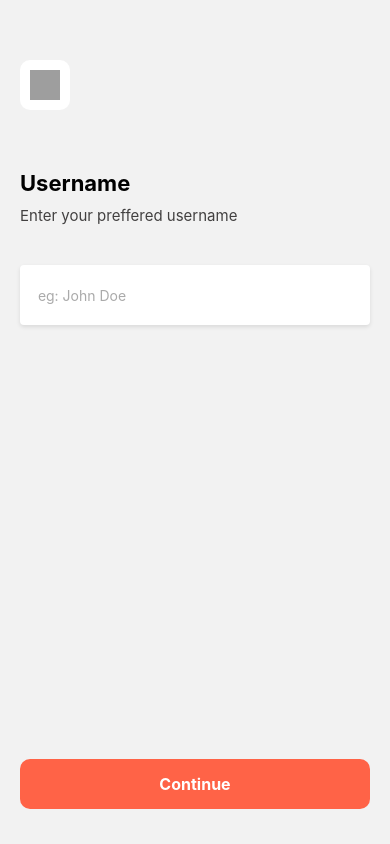
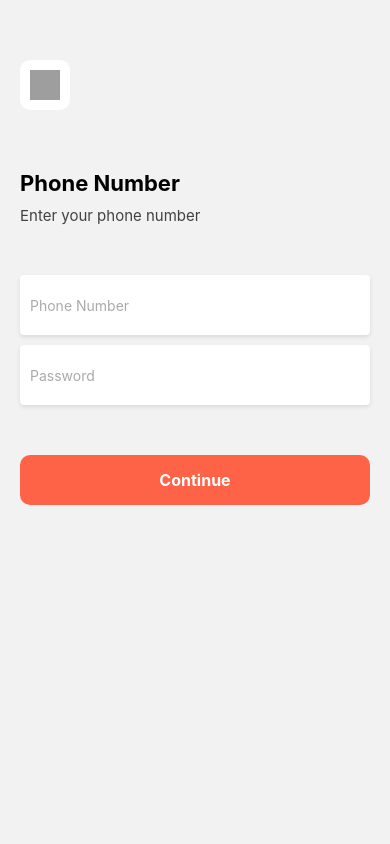
Before and after one commit to TM1718/UserApp, a React Native app: screen /EnterUserName in a window 390 px wide. Built offline with nearby package versions, Linux system fonts and the light colour scheme; grey boxes are pictures that could not be loaded.

Commit message:
Login and Registration separated

```diff
--- a/userScreen/EnterUserName.js
+++ b/userScreen/EnterUserName.js
@@ -1,11 +1,35 @@
-import React from "react";
-import { View, Text, StyleSheet, Image,TextInput, TouchableOpacity, Dimensions } from "react-native";
-import { useNavigation } from "@react-navigation/native";
+import React, { useState } from 'react';
+import { View, Text, StyleSheet, Image, TextInput, TouchableOpacity, Dimensions } from 'react-native';
+import { useNavigation } from '@react-navigation/native';
+import axios from 'axios';
 
 const { width, height } = Dimensions.get('window');
 
 const EnterUserName = () => {
     const navigation = useNavigation();
+    const [phoneNumber, setPhoneNumber] = useState("");
+    const [password, setPassword] = useState("");
+
+    const handleSubmit = async () => {
+        try {
+            const response = await axios.post('http://192.168.122.105:3000/api/users/login', {
+                phoneNumber,
+                password,
+            });
+            console.log(response.data);
+
+            if (response.data.success) {
+                navigation.navigate('UserHomePage');
+                alert('Welcome!');
+            } else {
+                alert('Invalid phone number or password');
+            }
+        } catch (error) {
+            console.log(error);
+            alert('Error logging in');
+        }
+    };
+
     return (
         <View style={styles.container}>
             <TouchableOpacity
@@ -22,26 +46,38 @@ const EnterUserName = () => {
 
             <View style={styles.ParentCon}>
                 <View style={styles.buttonCover3}>
-                    <Text style={styles.para3}>Username</Text>
+                    <Text style={styles.para3}>Phone Number</Text>
                 </View>
                 <View style={styles.textContainer}>
-                    <Text style={styles.text}>Enter your preffered username</Text>
+                    <Text style={styles.text}>Enter your phone number</Text>
                 </View>
 
                 <View style={styles.buttInp}>
                     <View style={styles.inputContainer}>
                         <TextInput
                             style={styles.input}
-                            placeholder="  eg: John Doe"
+                            placeholder="Phone Number"
                             placeholderTextColor="#aaaaaa"
                             underlineColorAndroid="transparent"
+                            keyboardType="phone-pad"
+                            value={phoneNumber}
+                            onChangeText={setPhoneNumber}
+                        />
+                        <TextInput
+                            style={styles.input}
+                            placeholder="Password"
+                            placeholderTextColor="#aaaaaa"
+                            underlineColorAndroid="transparent"
+                            secureTextEntry={true}
+                            value={password}
+                            onChangeText={setPassword}
                         />
                     </View>
+                </View>
 
-            </View>
                 <TouchableOpacity
                     style={styles.button}
-                    onPress={() => navigation.navigate("UserHomePage")}
+                    onPress={handleSubmit}
                 >
                     <Text style={styles.buttonText}>Continue</Text>
                 </TouchableOpacity>
@@ -69,7 +105,7 @@ const styles = StyleSheet.create({
         width: 30,
         height: 30,
     },
-    ParentCon:{
+    ParentCon: {
         marginTop: 160,
         margin: 10,
     },
@@ -77,7 +113,7 @@ const styles = StyleSheet.create({
         fontSize: 22,
         fontWeight: "bold",
     },
-    text:{
+    text: {
         fontSize: 15,
         marginTop: 10,
         color: "#424040",
@@ -93,8 +129,9 @@ const styles = StyleSheet.create({
         shadowOpacity: 0.8,
         shadowRadius: 2,
         elevation: 1,
+        marginTop: 10,
     },
-    buttInp:{
+    buttInp: {
         marginTop: 40,
     },
     button: {
@@ -104,13 +141,13 @@ const styles = StyleSheet.create({
         height: 50,
         justifyContent: 'center',
         alignItems: 'center',
-        marginTop: height-410,
+        marginTop: 50,
     },
     buttonText: {
         fontSize: 16,
         color: '#fff',
         fontWeight: 'bold',
     },
+});
 
-});
 export default EnterUserName;
--- a/userScreen/Login.js
+++ b/userScreen/Login.js
@@ -7,27 +7,28 @@ const { width, height } = Dimensions.get('window');
 
 const Login = () => {
     const navigation = useNavigation();
+    const [username, setUsername] = useState("");
     const [phoneNumber, setPhoneNumber] = useState("");
     const [password, setPassword] = useState("");
 
     const handleSubmit = async () => {
         try {
-          const response = await axios.post('http://192.168.122.105:3000/api/users', {
+            const response = await axios.post('http://192.168.122.105:3000/api/users/register', {
+                username,
                 phoneNumber,
                 password,
             });
             console.log(response.data);
 
-          if (response.data.navigate === 'HomeScreen') {
+            if (response.data.success) {
                 navigation.navigate('UserHomePage');
-            alert('Welcome');
-          } else if (response.data.navigate === 'EnterUsername') {
-            navigation.navigate('EnterUserName');
-            alert('Thankyou for Registering');
+                alert('Thank you for registering!');
+            } else {
+                alert('Error registering user');
             }
         } catch (error) {
             console.log(error);
-          alert('Error adding user');
+            alert('Error registering user');
         }
     };
 
@@ -47,12 +48,24 @@ const Login = () => {
                     <Text style={styles.para}>We will send an <Text style={styles.spanText}>One Time Password</Text> to your phone</Text>
                 </View>
                 <View style={styles.imageCon}>
-                    <Image source={{ uri: 'https://pngimg.com/uploads/phone_hand/phone_hand_PNG98.png' }} style={styles.image2}/>
+                    <Image  source={require('../assets/Login-bro.png')} style={styles.image2}/>
                 </View>
                 <View style={styles.buttonCover3}>
-                    <Text style={styles.para3}>Enter your Phone Number</Text>
+                    <Text style={styles.para3}>Enter your Phone Number and Name</Text>
                 </View>
                 <View style={styles.buttInp}>
+                    <View style={styles.inputContainer}>
+                        <TextInput
+                            style={styles.input}
+                            placeholder="  eg: John Doe"
+                            placeholderTextColor="#aaaaaa"
+                            underlineColorAndroid="transparent"
+                            returnKeyType="done"
+                            onSubmitEditing={Keyboard.dismiss}
+                            value={username}
+                            onChangeText={setUsername}
+                        />
+                    </View>
                     <View style={styles.inputContainer}>
                         <TextInput
                             style={styles.input}
@@ -62,11 +75,9 @@ const Login = () => {
                             keyboardType="numeric"
                             returnKeyType="done"
                             onSubmitEditing={Keyboard.dismiss}
-
                             value={phoneNumber}
                             onChangeText={setPhoneNumber}
                         />
-
                     </View>
                     <View style={styles.inputContainer}>
                         <TextInput
@@ -74,17 +85,18 @@ const Login = () => {
                             placeholder="password"
                             placeholderTextColor="#aaaaaa"
                             underlineColorAndroid="transparent"
-                            keyboardType="numeric"
+                            secureTextEntry={true}
                             returnKeyType="done"
                             onSubmitEditing={Keyboard.dismiss}
-
                             value={password}
                             onChangeText={setPassword}
                         />
-
                     </View>
                     <TouchableOpacity style={styles.buttonCover2} onPress={handleSubmit}>
-                        <Text style={styles.text2}>SEND OTP</Text>
+                        <Text style={styles.text2}>Register</Text>
+                    </TouchableOpacity>
+                    <TouchableOpacity style={styles.buttonCover4} onPress={() => navigation.navigate('EnterUserName')}>
+                        <Text style={styles.text5}>Login ?</Text>
                     </TouchableOpacity>
                 </View>
             </KeyboardAvoidingView>
@@ -115,16 +127,16 @@ const styles = StyleSheet.create({
         alignItems: "center",
         justifyContent: "center",
         borderRadius: 125,
-        width: 250,
-        height: 250,
+        width: 200,
+        height: 200,
         overflow: "hidden",
-        backgroundColor: "#FF8787",
+        backgroundColor: "#fff",
         alignSelf: "center",
         marginTop: 30,
     },
     image2: {
-        width: '80%',
-        height: '80%',
+        width: '100%',
+        height: '100%',
         resizeMode: 'contain',
     },
     text: {
@@ -133,6 +145,10 @@ const styles = StyleSheet.create({
         textAlign: "center",
         fontWeight: "bold",
         marginTop: 30,
+    },
+    text5:{
+        color: "red",
+        fontWeight: "bold",
     },
     para: {
         fontSize: 16,
@@ -155,6 +171,15 @@ const styles = StyleSheet.create({
         justifyContent: "center",
         alignSelf: "center",
         marginTop: 20,
+    },
+    buttonCover4:{
+        borderRadius: 10,
+        width: 250,
+        height: 50,
+        alignItems: "center",
+        justifyContent: "center",
+        alignSelf: "center",
+        marginTop: 10,
     },
     para2: {
         fontSize: 16,
```
Also changed, not shown: assets/Login-bro.png (added). Lines whose indentation alone changed are shown as unchanged.
